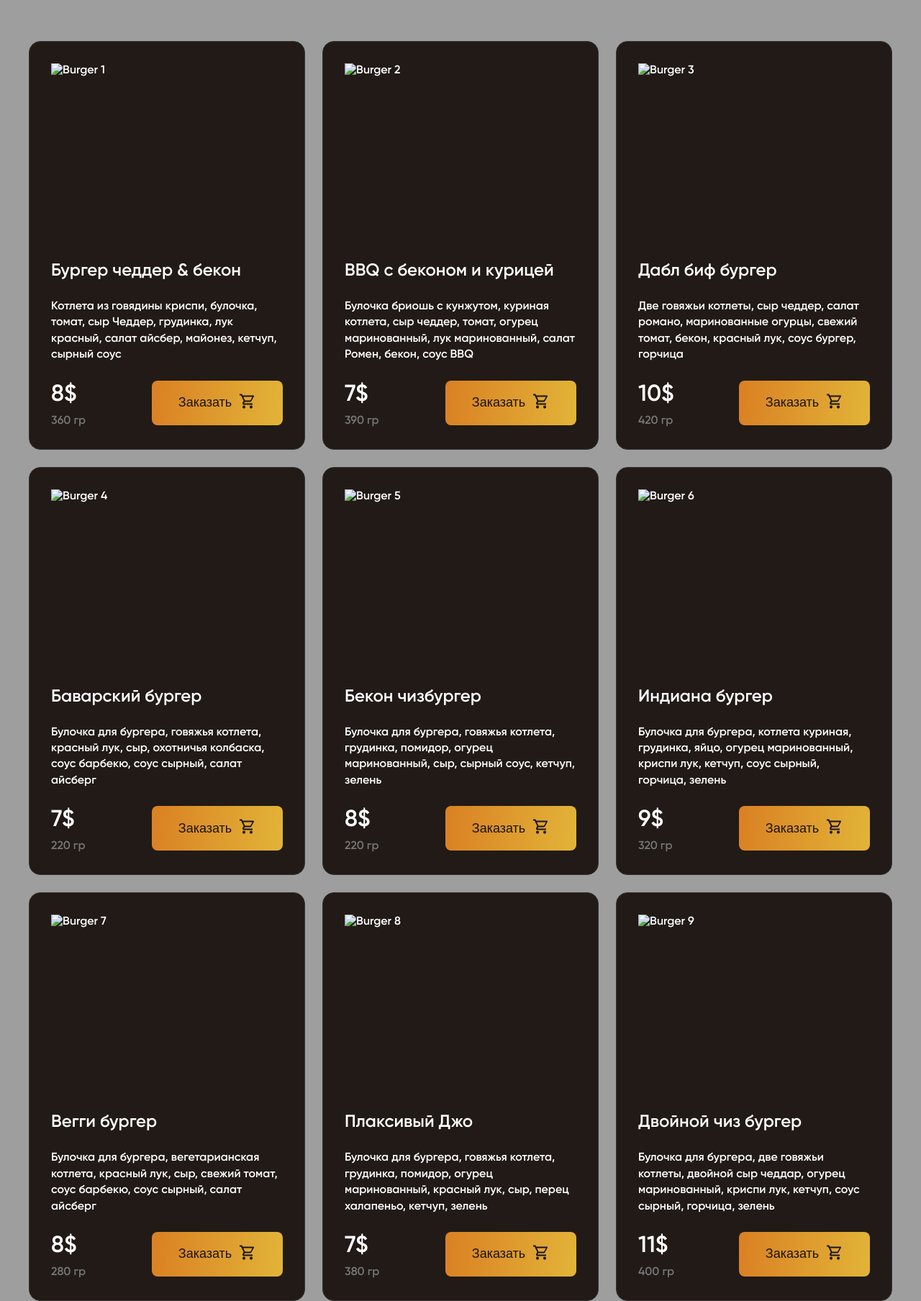
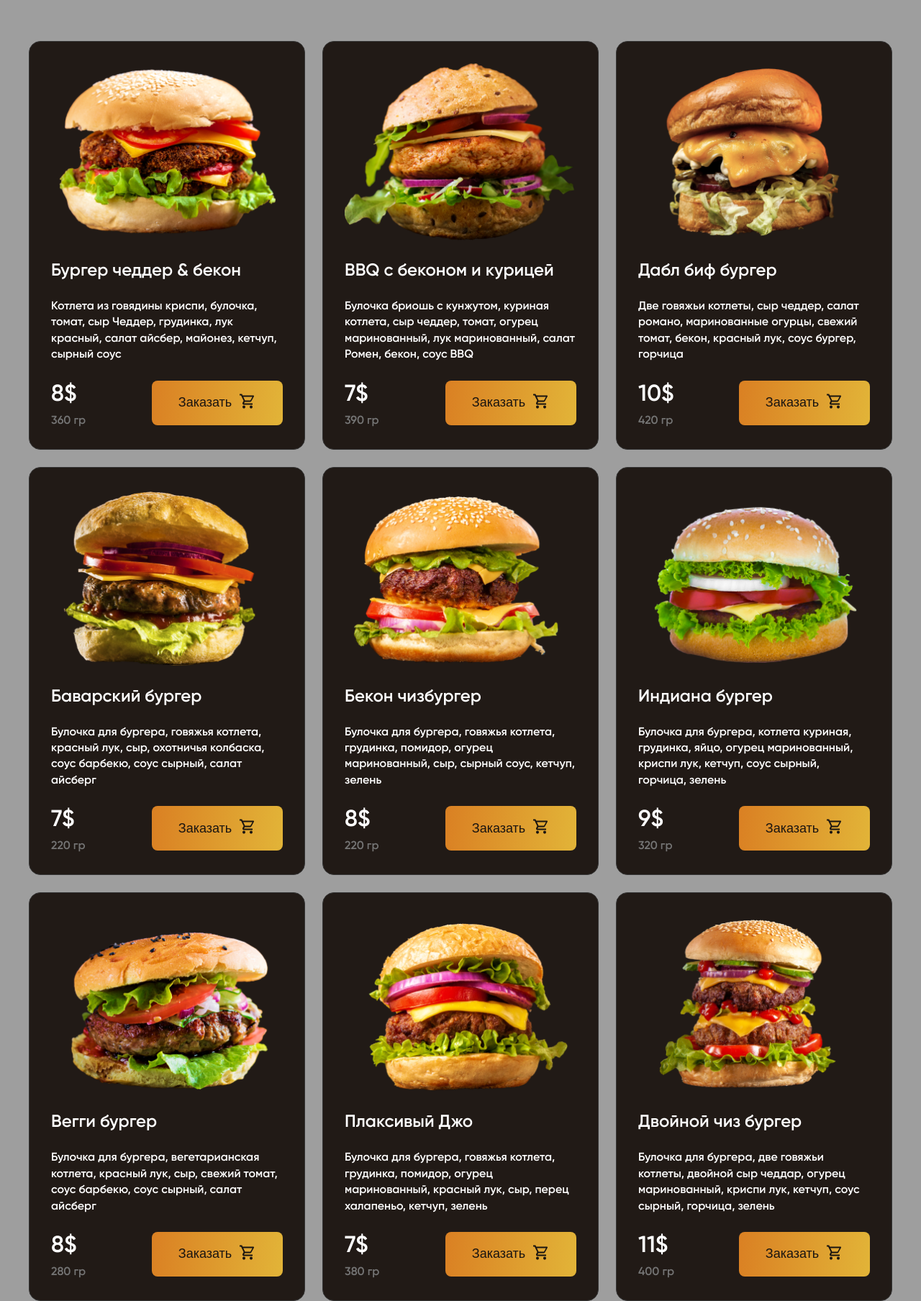
Before and after one commit to 86tokar/ITLogiaBurger, a plain HTML site: page index.html in a window 1280 px wide. Shown: the part 1778-3586 px from the top of the page at 72% size. Drawn offline with Linux system fonts and the light colour scheme; the site is published under a folder, as on GitHub Pages, so addresses that start at the root find nothing.

```diff
--- a/index.html
+++ b/index.html
@@ -87,7 +87,7 @@
         <div class="products-items">
             <div class="products-item">
                 <div class="products-item-image">
-                    <img src="/images/1.png" alt="Burger 1">
+                    <img src="images/1.png" alt="Burger 1">
                 </div>
                 <div class="products-item-title">Бургер чеддер & бекон</div>
                 <div class="products-item-text">
@@ -116,7 +116,7 @@
             </div>
             <div class="products-item">
                 <div class="products-item-image">
-                    <img src="/images/2.png" alt="Burger 2">
+                    <img src="images/2.png" alt="Burger 2">
                 </div>
                 <div class="products-item-title">BBQ с беконом и курицей</div>
                 <div class="products-item-text">
@@ -144,7 +144,7 @@
             </div>
             <div class="products-item">
                 <div class="products-item-image">
-                    <img src="/images/3.png" alt="Burger 3">
+                    <img src="images/3.png" alt="Burger 3">
                 </div>
                 <div class="products-item-title">Дабл биф бургер</div>
                 <div class="products-item-text">
@@ -172,7 +172,7 @@
             </div>
             <div class="products-item">
                 <div class="products-item-image">
-                    <img src="/images/4.png" alt="Burger 4">
+                    <img src="images/4.png" alt="Burger 4">
                 </div>
                 <div class="products-item-title">Баварский бургер</div>
                 <div class="products-item-text">
@@ -200,7 +200,7 @@
             </div>
             <div class="products-item">
                 <div class="products-item-image">
-                    <img src="/images/5.png" alt="Burger 5">
+                    <img src="images/5.png" alt="Burger 5">
                 </div>
                 <div class="products-item-title">Бекон чизбургер</div>
                 <div class="products-item-text">
@@ -228,7 +228,7 @@
             </div>
             <div class="products-item">
                 <div class="products-item-image">
-                    <img src="/images/6.png" alt="Burger 6">
+                    <img src="images/6.png" alt="Burger 6">
                 </div>
                 <div class="products-item-title">Индиана бургер</div>
                 <div class="products-item-text">
@@ -256,7 +256,7 @@
             </div>
             <div class="products-item">
                 <div class="products-item-image">
-                    <img src="/images/7.png" alt="Burger 7">
+                    <img src="images/7.png" alt="Burger 7">
                 </div>
                 <div class="products-item-title">Вегги бургер</div>
                 <div class="products-item-text">
@@ -284,7 +284,7 @@
             </div>
             <div class="products-item">
                 <div class="products-item-image">
-                    <img src="/images/8.png" alt="Burger 8">
+                    <img src="images/8.png" alt="Burger 8">
                 </div>
                 <div class="products-item-title">Плаксивый Джо</div>
                 <div class="products-item-text">
@@ -312,7 +312,7 @@
             </div>
             <div class="products-item">
                 <div class="products-item-image">
-                    <img src="/images/9.png" alt="Burger 9">
+                    <img src="images/9.png" alt="Burger 9">
                 </div>
                 <div class="products-item-title">Двойной чиз бургер</div>
                 <div class="products-item-text">
@@ -340,7 +340,7 @@
             </div>
             <div class="products-item">
                 <div class="products-item-image">
-                    <img src="/images/10.png" alt="Burger 10">
+                    <img src="images/10.png" alt="Burger 10">
                 </div>
                 <div class="products-item-title">Фрешбургер</div>
                 <div class="products-item-text">
@@ -368,7 +368,7 @@
             </div>
             <div class="products-item">
                 <div class="products-item-image">
-                    <img src="/images/11.png" alt="Burger 11">
+                    <img src="images/11.png" alt="Burger 11">
                 </div>
                 <div class="products-item-title">Цуккини бургер</div>
                 <div class="products-item-text">
@@ -396,7 +396,7 @@
             </div>
             <div class="products-item">
                 <div class="products-item-image">
-                    <img src="/images/12.png" alt="Burger 12">
+                    <img src="images/12.png" alt="Burger 12">
                 </div>
                 <div class="products-item-title">Двойной бургер чеддар</div>
                 <div class="products-item-text">
```
